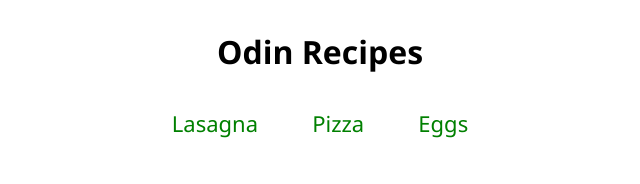
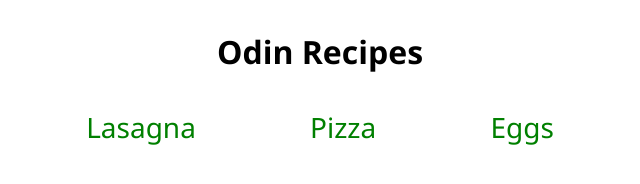
Before and after one commit to h-eugene/odin-recipes, a plain HTML site: page index.html in a window 1280 px wide. Shown: the whole page, without its empty margins (320-960 px from the left). Drawn offline with Linux system fonts and the light colour scheme.

Commit message:
increase the line text size

```diff
--- a/styles.css
+++ b/styles.css
@@ -12,6 +12,7 @@ body {
 h1 {
   text-align: center;
   margin-bottom: 25px;
+
 }
 
 h2 {
@@ -23,7 +24,7 @@ ul {
 }
 
 li {
-  margin: 5px 20px;
+  margin: 5px 50px;
   padding: 5px;
 }
 ul li {
@@ -36,7 +37,7 @@ a {
   display: block;
   text-decoration: none;
   font-weight: 500;
-  font-size: 22px;
+  font-size: 28px;
   color: green;
   text-align: end;
 }
```
